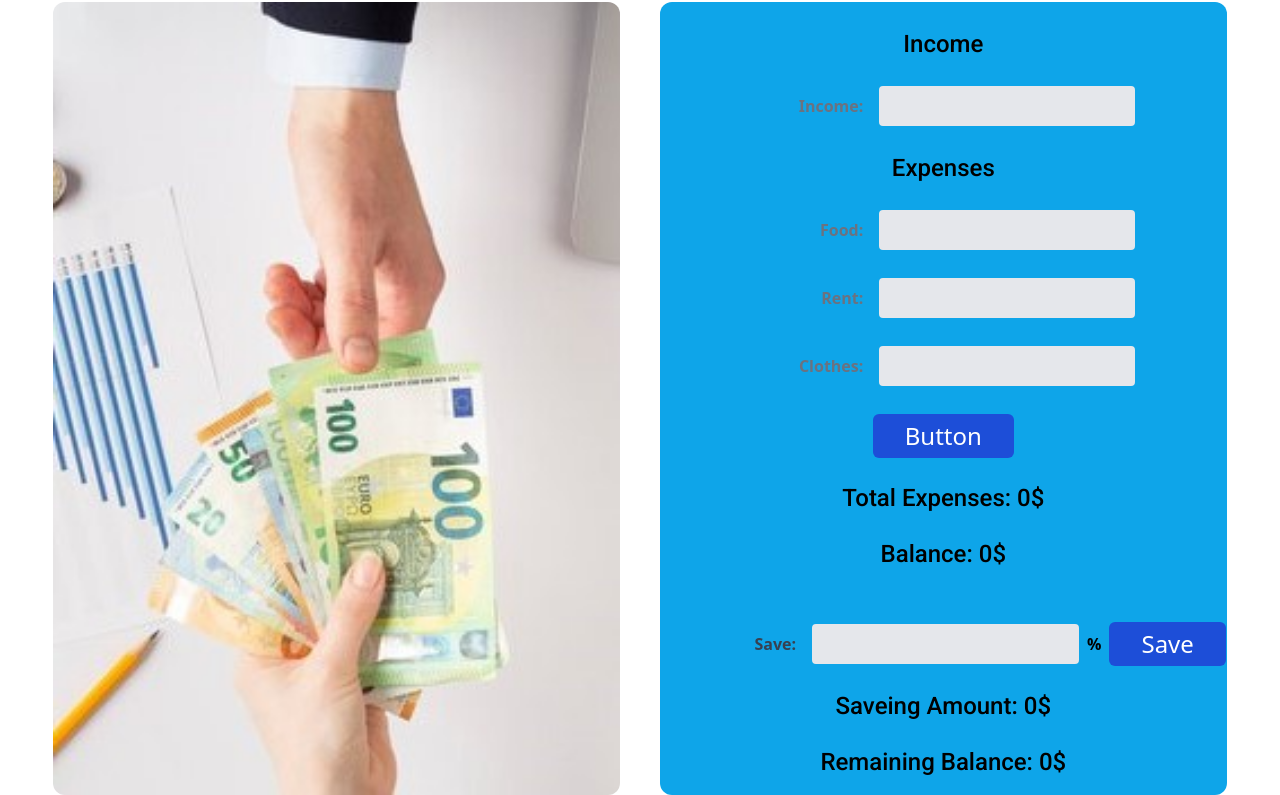
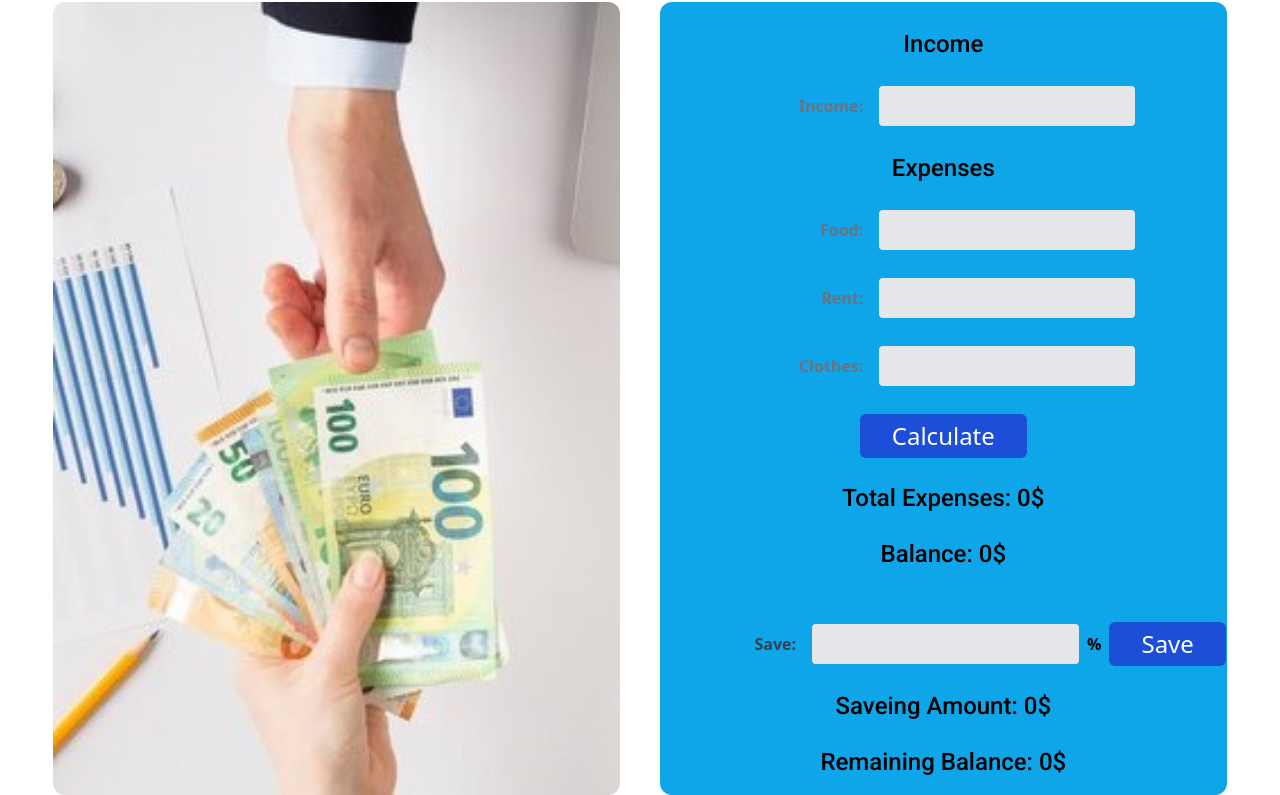
Before and after one commit to Nishadchowdhury/Assignment-5-of-Nishad, a plain HTML site: page index.html in a window 1280 px wide. Shown: the part 77-872 px from the top of the page. Drawn offline with nearby package versions, Linux system fonts and the light colour scheme.

Commit message:
it's final commit

```diff
--- a/index.html
+++ b/index.html
@@ -30,7 +30,7 @@
     <!-- header end -->
 
     <!-- main started -->
-    <main class="lg:w-11/12 mx-auto">
+    <main class="lg:w-11/12 mx-auto ">
       <!-- main contents mother -->
       <div class="flex lg:flex-row flex-col lg:gap-10">
         <!-- main img left -->
@@ -40,7 +40,7 @@
 
         </div>
 
-        <!-- main img right -->
+        <!-- main div right -->
         <div class="lg:w-1/2 rounded-xl bg-sky-500">
           <form class="w-full max-w-sm mx-auto flex flex-col">
             <h1 class="text-center roboto font-medium text-2xl leading-7 my-7">Income</h1>
@@ -113,7 +113,7 @@
               id="calculate-btn"
               class="text-center font-medium text-2xl leading-7 mb-7 bg-blue-700 inline-block mx-auto px-8 py-2 rounded-md text-white cursor-default"
             >
-              Button
+            Calculate
             </h1>
             <!-- total calculated  value -->
             <div>
```
